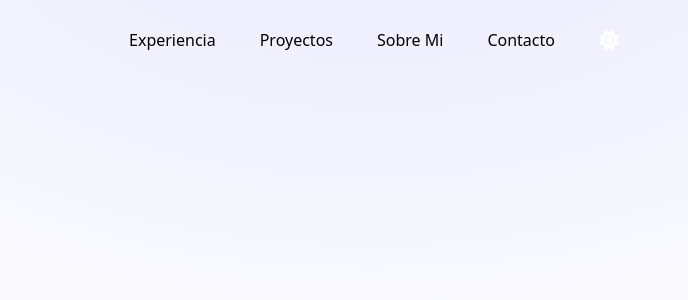
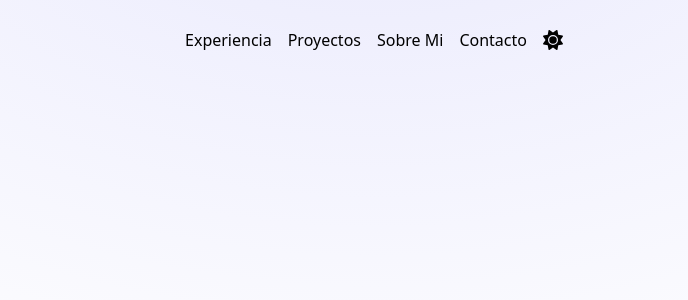
Before and after one commit to VictorAcosta96/portafolio, a React (Vite) app: page / in a window 1280 px wide. Shown: the top 300 px of the page, without its empty margins (266-954 px from the left). Built offline with nearby package versions, Linux system fonts and the light colour scheme.

Commit message:
add fixed navbar and update styles

```diff
--- a/src/App.tsx
+++ b/src/App.tsx
@@ -9,7 +9,7 @@ function App() {
     bg-[radial-gradient(ellipse_80%_80%_at_50%_-20%,rgba(217,216,255,0.5),rgba(255,255,255,0.9))]
     dark:bg-[radial-gradient(ellipse_80%_80%_at_50%_-20%,rgba(120,119,198,0.3),rgba(255,255,255,0))]">
 
-        <main className="container mx-auto">
+        <main className="">
           <Home />
         </main>
       </div>
--- a/src/components/Header.tsx
+++ b/src/components/Header.tsx
@@ -12,23 +12,22 @@ export const Header = () => {
     dispatch(changeTheme(value === "light" ? "dark" : "light"))
   }
   return (
-    <div>
-      <nav className="h-20 flex items-center justify-center text-black dark:text-white">
-        <ul className="flex justify-center gap-x-5">
-          <li className="px-3 py-1">Experiencia</li>
-          <li className="px-3 py-1">Proyectos</li>
-          <li className="px-3 py-1">Sobre Mi</li>
-          <li className="px-3 py-1">Contacto</li>
-          <li className="px-3 py-1" onClick={handleTheme}>
+    <header className="fixed top-0 w-full">
+      <nav className=" h-20 flex items-center justify-center text-black dark:text-white">
+        <ul className="flex justify-center ">
+          <li className="px-2 py-1 cursor-pointer">Experiencia</li>
+          <li className="px-2 py-1 cursor-pointer">Proyectos</li>
+          <li className="px-2 py-1 cursor-pointer">Sobre Mi</li>
+          <li className="px-2 py-1 cursor-pointer">Contacto</li>
+          <li className="px-2 py-1 cursor-pointer" onClick={handleTheme}>
             {
               value === "light" ?
-                <IconSun className="mt-0.5" width={20} height={20} fill="#fff" /> :
+                <IconSun className="mt-0.5" width={20} height={20} fill="#000" /> :
                 <IconMoon className="mt-0.5" width={20} height={20} fill="#fff" />
             }
-
           </li>
         </ul>
       </nav>
-    </div>
+    </header>
   )
 }
--- a/src/pages/Home.tsx
+++ b/src/pages/Home.tsx
@@ -3,7 +3,15 @@ import { Header } from "../components/Header"
 export const Home = () => {
   return (
     <div className="">
-        < Header />
+
+      < Header />
+
+      {/*       <div className="h-screen bg-red-500">
+
+      </div>
+      <div className="h-screen bg-green-500">
+
+      </div> */}
     </div>
   )
 }
```
